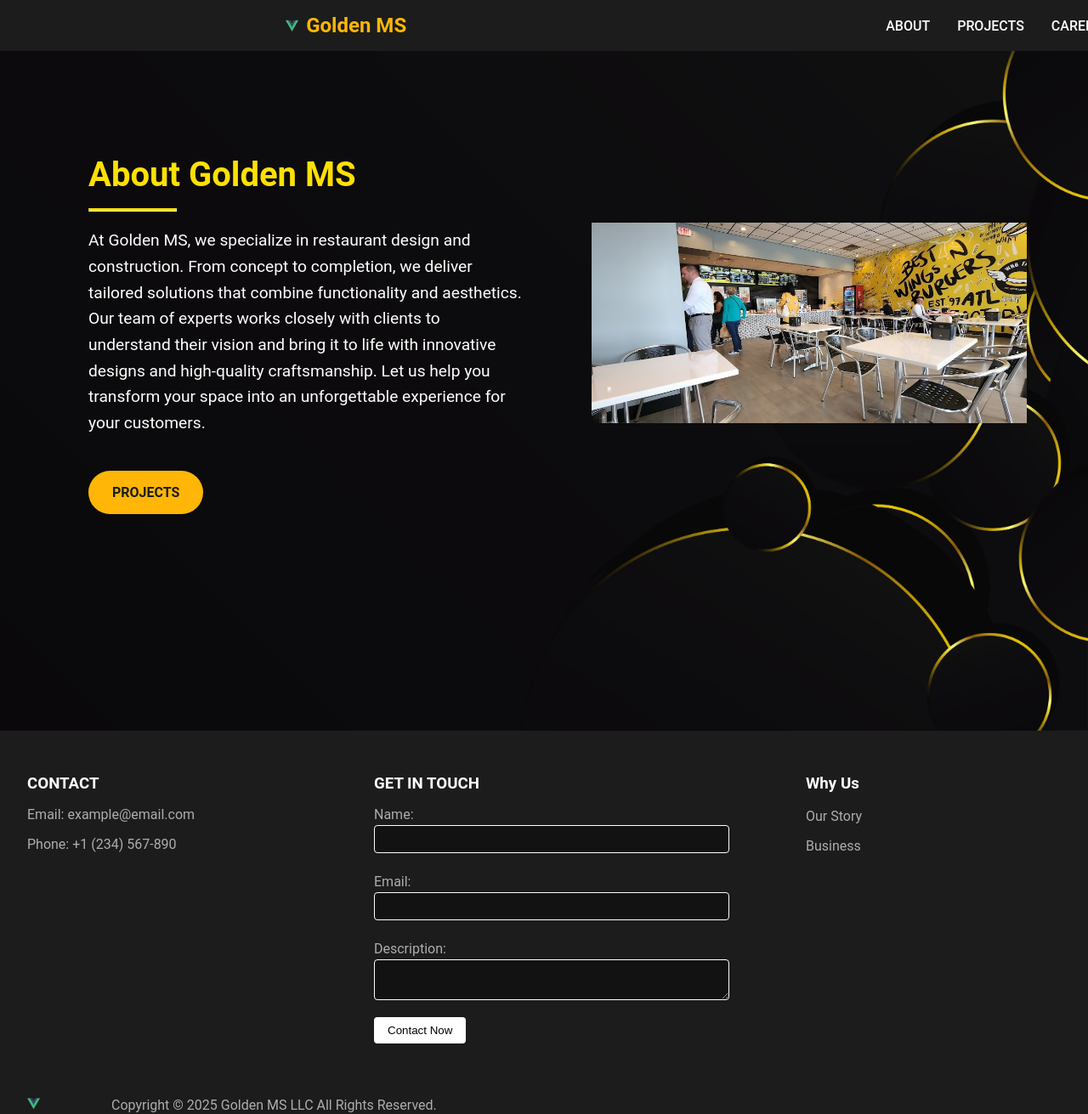
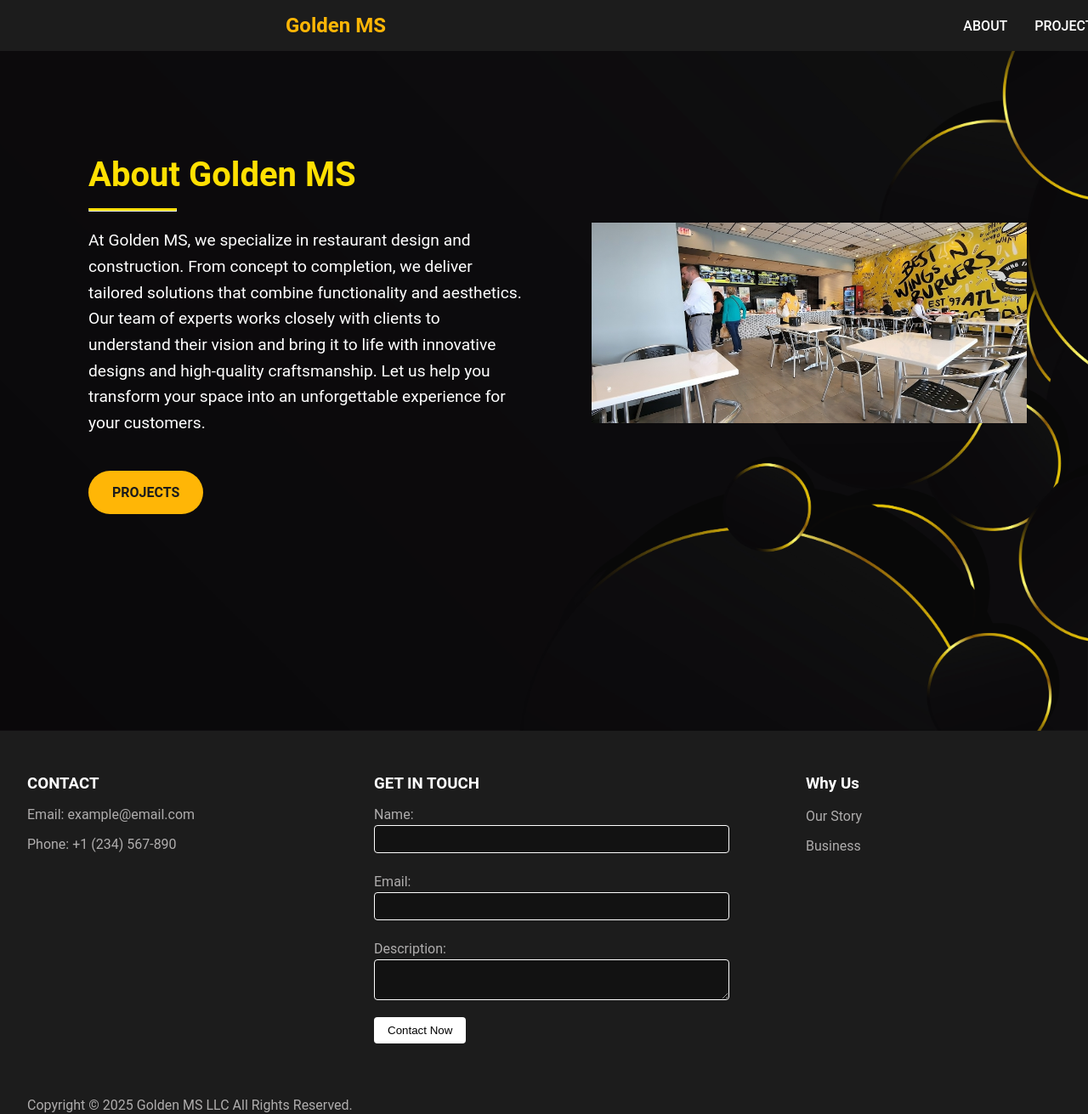
Before and after one commit to aaronmpark/interior-design-portfolio, a Vue app: page /about in a window 1280 px wide. Shown: the whole page at 85% size. Built offline with nearby package versions, Linux system fonts and the light colour scheme.

Commit message:
remove logo

```diff
--- a/src/components/Career.vue
+++ /dev/null
@@ -1,27 +0,0 @@
-<template>
-    <div class="career">
-        <Navbar />
-        <h1>Career</h1>
-        <div class="space"></div>
-    </div>
-</template>
-
-<script>
-import Navbar from './Navbar.vue';
-
-export default {
-  name: 'DefaultCareer',
-  components: {
-    Navbar
-  },
-  props: {
-  }
-}
-</script>
-
-<!-- Add "scoped" attribute to limit CSS to this component only -->
-<style scoped>
-.space {
-  height: 2000px; /* Adds space to allow scrolling */
-}
-</style>
--- a/src/components/Footnote.vue
+++ b/src/components/Footnote.vue
@@ -29,7 +29,6 @@
     </div>
     <div class="footer-bottom">
         <a>
-            <img src="@/assets/logo.png" alt="Logo" class="footer-logo" />
            Copyright &copy; 2025 Golden MS LLC All Rights Reserved.
         </a>
     </div>
--- a/src/components/Navbar.vue
+++ b/src/components/Navbar.vue
@@ -3,7 +3,6 @@
     <div class="navbar-container">
       <div class="navbar-logo">
         <a href="/" @click.prevent="goHome">
-            <img src="@/assets/logo.png" alt="Logo" class="logo-image" />
             Golden MS
         </a>
       </div>
@@ -25,7 +24,6 @@ export default {
       navLinks: [
         { id: 'about', title: 'ABOUT' },
         { id: 'projects', title: 'PROJECTS' },
-        { id: 'career', title: 'CAREER' }
       ]
     };
   },
--- a/src/router/index.js
+++ b/src/router/index.js
@@ -2,13 +2,11 @@ import { createRouter, createWebHistory } from 'vue-router';
 import Home from '../components/Home.vue';
 import About from '../components/About.vue';
 import Projects from '../components/Projects.vue';
-import Career from '../components/Career.vue';
 
 const routes = [
     { path: '/', component: Home },
     { path: '/about', component: About },
     { path: '/projects', component: Projects },
-    { path: '/career', component: Career },
 ];
 
 const router = createRouter({
```
